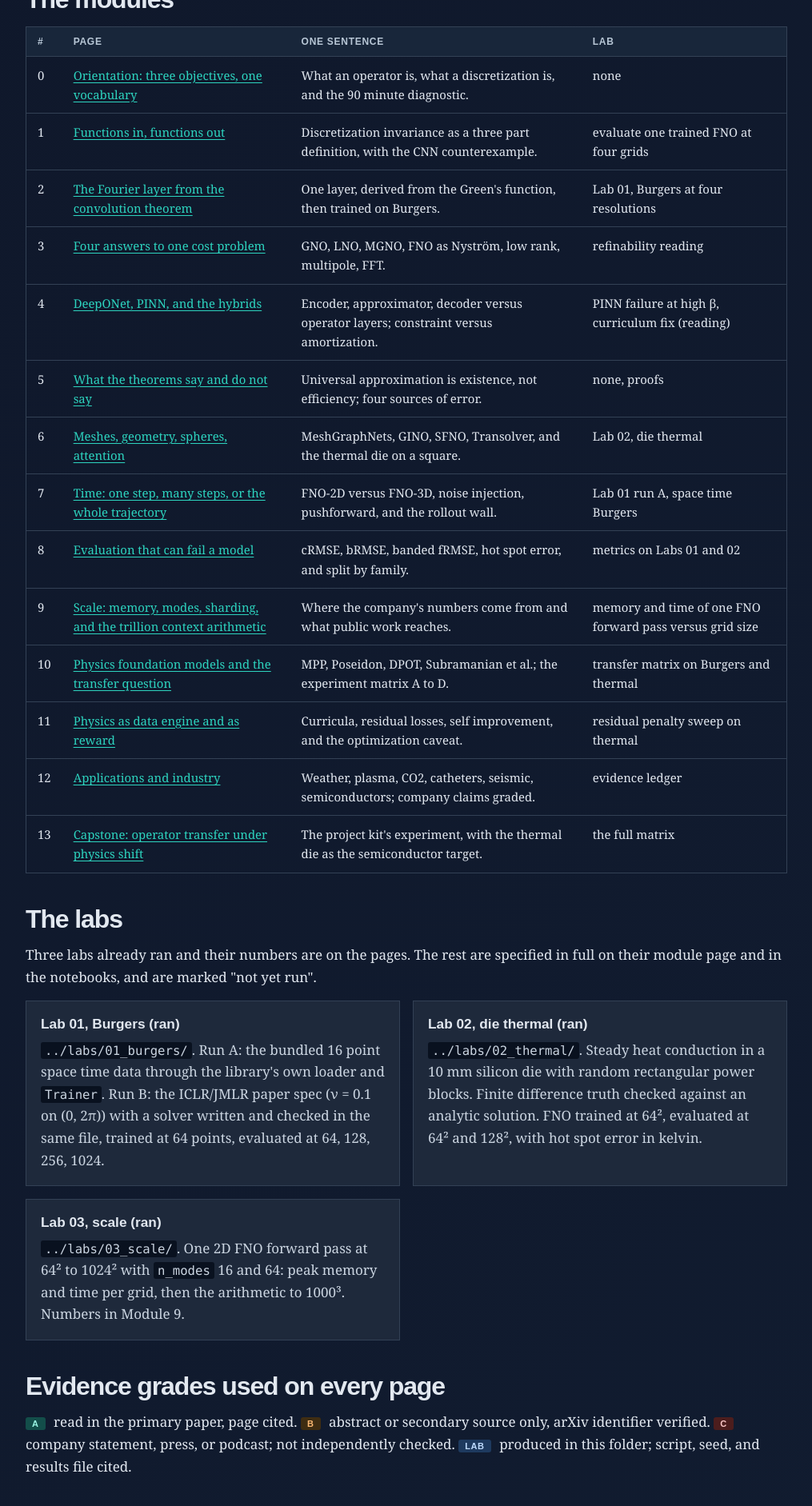
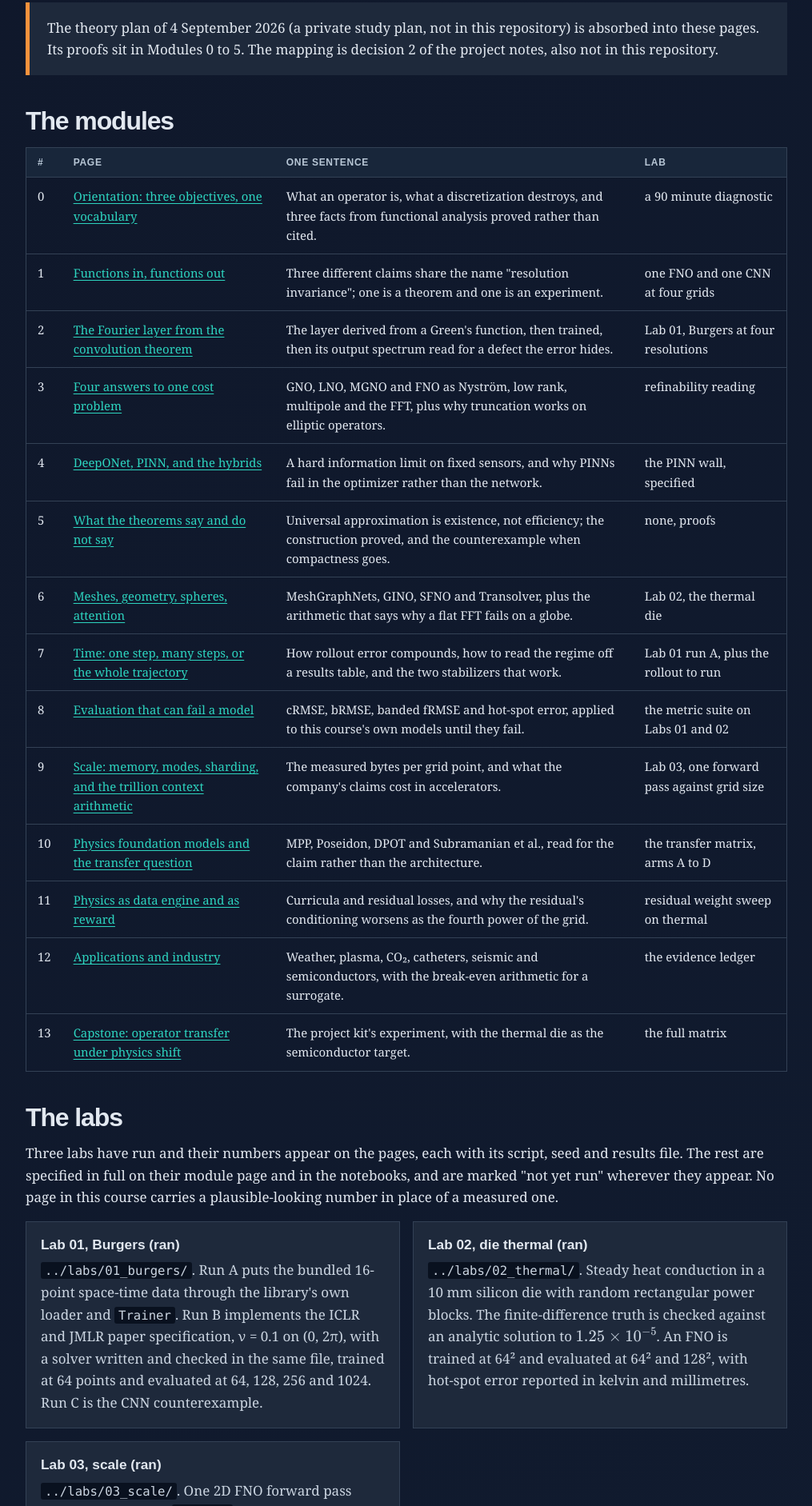
Before and after one commit to az9713/neural-operator-tutorial, a plain HTML site: page course/index.html in a window 1280 px wide. Shown: the part 917-2800 px from the top of the page at 80% size, without its empty margins (132-1147 px from the left). Drawn offline with nearby package versions, Linux system fonts and the light colour scheme.

Commit message:
Course index: rewrite, and surface what the labs actually found
The index listed the modules and said nothing about what the course
concluded. It now carries a "What the labs found" section with the three
results later modules depend on: the fixed 1.44e-2 Nyquist coefficient that
explains 89 percent of the error rise at unseen grids and appears in two
dimensions as stripes with a 27-fold high-band rise; the 49-tap CNN that ties
the FNO exactly at 64 points on 58 percent of the parameters and then reaches
1.46 at 1024, worse than predicting zero; and the n_modes // 2 + 1 counting
in neuraloperator 2.0.0 that silently halves the spectral width.

It also flags the two corrections made during the rewrite, both of which had
propagated across several pages: the Burgers FNO row differs between the two
versions of the paper by a factor of about eight while every other row
matches, and the aliased energy fraction is 0.15 percent rather than 0.5.

"How to use this course" now states the rule the pages are written on, since
it is what makes them long: a stated fact without its argument counts as a
defect, so every substantive claim carries a precise statement, its terms
defined, a proof in the smallest setting, the rescue or limit case, and a tie
to code, a paper page, or a lab number. Module 0's Fact 1 is named as the
worked model.

Every module row rewritten to say what the page concludes rather than what it
is about. MathJax added to the head, since the page now uses inline math.

Checked: all 15 pages pass the static check (no control bytes, balanced TeX
delimiters and tags, no h5 or h6), no broken local links across the folder,
and the index renders with 0 MathJax errors and no overflow.

Co-Authored-By: Claude Opus 5 <noreply@anthropic.com>
Claude-Session: https://claude.ai/code/session_01FwePq2NZ6oX8VZdDCGwN6u

```diff
--- a/course/index.html
+++ b/course/index.html
@@ -6,68 +6,84 @@
 <meta name="color-scheme" content="dark">
 <title>Neural operators, a 13 module course</title>
 <link rel="stylesheet" href="course.css">
+<script>window.MathJax={tex:{inlineMath:[['\\(','\\)']],displayMath:[['\\[','\\]']]}};</script>
+<script async src="https://cdn.jsdelivr.net/npm/mathjax@3/es5/tex-mml-chtml.js"></script>
 </head>
 <body>
 <div class="wrap">
 <p class="eyebrow">Course home · built 6 September 2026</p>
 <h1>Neural operators: from the convolution theorem to a physics foundation model</h1>
-<p class="dek">Thirteen modules plus a capstone. One student. PyTorch and <code>neuraloperator</code> only. Every number on every page traces to a research note, a primary paper page, or a lab result file in this folder.</p>
-<p class="meta">Sources of record: <code>../research_notes/*.md</code>, the four source PDFs (not in this repository; links in the README), and <code>../labs/*/results*.json</code>. Lab numbers were produced on an RTX 3050 Laptop GPU (4 GB), torch 2.11.0+cu128, neuraloperator 2.0.0.</p>
+<p class="dek">Thirteen modules and a capstone, for one reader with graduate mathematics and no exposure to this subfield. PyTorch and <code>neuraloperator</code> only. Every number on every page traces to a research note, a cited page of a primary paper, or a results file in this repository.</p>
+<p class="meta">Sources of record: <code>../research_notes/*.md</code>, the four source PDFs (not in this repository; links in the README), and <code>../labs/*/results*.json</code>. Lab numbers were produced on an RTX 3050 Laptop GPU with 4 GB, torch 2.11.0+cu128, neuraloperator 2.0.0.</p>
 
 <nav class="top">
 <a href="#how">How to use this course</a>
 <a href="#modules">The modules</a>
 <a href="#labs">The labs</a>
+<a href="#found">What the labs found</a>
 <a href="#grades">Evidence grades</a>
 <a href="#schedule">Schedule</a>
 </nav>
 
 <section id="how">
 <h2>How to use this course</h2>
-<p>Each module is one HTML page and, where a lab exists, one notebook in <code>../notebooks/</code>. A page has the same six parts in the same order: why the module exists, the core ideas in prose, the mathematics with derivations, the lab with real numbers, the sources with line citations, and an exit test. Do the exit test with the page closed. If you cannot pass it, reread the section it names.</p>
-<p>Three objectives run through the whole course and must not be mixed. A <strong>surrogate</strong> reproduces a known simulator faster. A <strong>PINN</strong> uses the equation as a loss to fit one solution. A <strong>foundation model</strong> tries to reuse one representation across several physical systems. Success at one does not prove success at another. Module 0 fixes this vocabulary. Module 10 tests the third objective with an experiment that can fail.</p>
-<div class="callout"><p>The theory plan of 4 September 2026 (a private theory study plan (not in this repository)) is absorbed into this course. Its proofs sit in Modules 0, 1, 2, 3, 4, and 5. The mapping is decision 2 of the project notes (not in this repository).</p></div>
+<p>Each module is one HTML page and, where a lab exists, one notebook in <code>../notebooks/</code>. Every page has the same six parts in the same order: why the module exists, the core ideas in prose, the mathematics with the derivations written out, the lab with real numbers, the sources with line citations, and an exit test. Do the exit test with the page closed. If you cannot pass it, reread the section it names rather than the whole page.</p>
+<p>The pages are written on one rule, which is worth stating because it explains why they are longer than they need to be. A stated fact without its argument is treated as a defect. So every substantive claim carries a precise statement, a definition of every term inside it, a proof in the smallest setting where the mechanism is visible, the rescue or the limit case, and a tie to a line of code, a page of a paper, or a number from a lab in this folder. Module 0's Fact 1 is the worked model of that shape, and everything else is held to it.</p>
+<p>Three objectives run through the whole course and must never be mixed, because each is refuted by a different experiment. A <strong>surrogate</strong> reproduces a known simulator faster. A <strong>PINN</strong> uses the equation as a loss to fit one solution. A <strong>foundation model</strong> reuses one representation across several physical systems. Success at one proves nothing about the other two. Module 0 fixes the vocabulary, Module 10 tests the third with an experiment designed so that it can fail, and Module 12 grades a company's claims against all three.</p>
+<div class="callout"><p>The theory plan of 4 September 2026 (a private study plan, not in this repository) is absorbed into these pages. Its proofs sit in Modules 0 to 5. The mapping is decision 2 of the project notes, also not in this repository.</p></div>
 </section>
 
 <section id="modules">
 <h2>The modules</h2>
 <div class="table-wrap"><table>
 <tr><th>#</th><th>Page</th><th>One sentence</th><th>Lab</th></tr>
-<tr><td>0</td><td><a href="00_orientation.html">Orientation: three objectives, one vocabulary</a></td><td>What an operator is, what a discretization is, and the 90 minute diagnostic.</td><td>none</td></tr>
-<tr><td>1</td><td><a href="01_functions_in_functions_out.html">Functions in, functions out</a></td><td>Discretization invariance as a three part definition, with the CNN counterexample.</td><td>evaluate one trained FNO at four grids</td></tr>
-<tr><td>2</td><td><a href="02_fourier_layer.html">The Fourier layer from the convolution theorem</a></td><td>One layer, derived from the Green's function, then trained on Burgers.</td><td>Lab 01, Burgers at four resolutions</td></tr>
-<tr><td>3</td><td><a href="03_four_answers.html">Four answers to one cost problem</a></td><td>GNO, LNO, MGNO, FNO as Nyström, low rank, multipole, FFT.</td><td>refinability reading</td></tr>
-<tr><td>4</td><td><a href="04_deeponet_pinn_hybrids.html">DeepONet, PINN, and the hybrids</a></td><td>Encoder, approximator, decoder versus operator layers; constraint versus amortization.</td><td>PINN failure at high β, curriculum fix (reading)</td></tr>
-<tr><td>5</td><td><a href="05_theorems.html">What the theorems say and do not say</a></td><td>Universal approximation is existence, not efficiency; four sources of error.</td><td>none, proofs</td></tr>
-<tr><td>6</td><td><a href="06_meshes_geometry.html">Meshes, geometry, spheres, attention</a></td><td>MeshGraphNets, GINO, SFNO, Transolver, and the thermal die on a square.</td><td>Lab 02, die thermal</td></tr>
-<tr><td>7</td><td><a href="07_time.html">Time: one step, many steps, or the whole trajectory</a></td><td>FNO-2D versus FNO-3D, noise injection, pushforward, and the rollout wall.</td><td>Lab 01 run A, space time Burgers</td></tr>
-<tr><td>8</td><td><a href="08_evaluation.html">Evaluation that can fail a model</a></td><td>cRMSE, bRMSE, banded fRMSE, hot spot error, and split by family.</td><td>metrics on Labs 01 and 02</td></tr>
-<tr><td>9</td><td><a href="09_scale.html">Scale: memory, modes, sharding, and the trillion context arithmetic</a></td><td>Where the company's numbers come from and what public work reaches.</td><td>memory and time of one FNO forward pass versus grid size</td></tr>
-<tr><td>10</td><td><a href="10_foundation_models.html">Physics foundation models and the transfer question</a></td><td>MPP, Poseidon, DPOT, Subramanian et al.; the experiment matrix A to D.</td><td>transfer matrix on Burgers and thermal</td></tr>
-<tr><td>11</td><td><a href="11_physics_as_signal.html">Physics as data engine and as reward</a></td><td>Curricula, residual losses, self improvement, and the optimization caveat.</td><td>residual penalty sweep on thermal</td></tr>
-<tr><td>12</td><td><a href="12_applications.html">Applications and industry</a></td><td>Weather, plasma, CO2, catheters, seismic, semiconductors; company claims graded.</td><td>evidence ledger</td></tr>
+<tr><td>0</td><td><a href="00_orientation.html">Orientation: three objectives, one vocabulary</a></td><td>What an operator is, what a discretization destroys, and three facts from functional analysis proved rather than cited.</td><td>a 90 minute diagnostic</td></tr>
+<tr><td>1</td><td><a href="01_functions_in_functions_out.html">Functions in, functions out</a></td><td>Three different claims share the name "resolution invariance"; one is a theorem and one is an experiment.</td><td>one FNO and one CNN at four grids</td></tr>
+<tr><td>2</td><td><a href="02_fourier_layer.html">The Fourier layer from the convolution theorem</a></td><td>The layer derived from a Green's function, then trained, then its output spectrum read for a defect the error hides.</td><td>Lab 01, Burgers at four resolutions</td></tr>
+<tr><td>3</td><td><a href="03_four_answers.html">Four answers to one cost problem</a></td><td>GNO, LNO, MGNO and FNO as Nyström, low rank, multipole and the FFT, plus why truncation works on elliptic operators.</td><td>refinability reading</td></tr>
+<tr><td>4</td><td><a href="04_deeponet_pinn_hybrids.html">DeepONet, PINN, and the hybrids</a></td><td>A hard information limit on fixed sensors, and why PINNs fail in the optimizer rather than the network.</td><td>the PINN wall, specified</td></tr>
+<tr><td>5</td><td><a href="05_theorems.html">What the theorems say and do not say</a></td><td>Universal approximation is existence, not efficiency; the construction proved, and the counterexample when compactness goes.</td><td>none, proofs</td></tr>
+<tr><td>6</td><td><a href="06_meshes_geometry.html">Meshes, geometry, spheres, attention</a></td><td>MeshGraphNets, GINO, SFNO and Transolver, plus the arithmetic that says why a flat FFT fails on a globe.</td><td>Lab 02, the thermal die</td></tr>
+<tr><td>7</td><td><a href="07_time.html">Time: one step, many steps, or the whole trajectory</a></td><td>How rollout error compounds, how to read the regime off a results table, and the two stabilizers that work.</td><td>Lab 01 run A, plus the rollout to run</td></tr>
+<tr><td>8</td><td><a href="08_evaluation.html">Evaluation that can fail a model</a></td><td>cRMSE, bRMSE, banded fRMSE and hot-spot error, applied to this course's own models until they fail.</td><td>the metric suite on Labs 01 and 02</td></tr>
+<tr><td>9</td><td><a href="09_scale.html">Scale: memory, modes, sharding, and the trillion context arithmetic</a></td><td>The measured bytes per grid point, and what the company's claims cost in accelerators.</td><td>Lab 03, one forward pass against grid size</td></tr>
+<tr><td>10</td><td><a href="10_foundation_models.html">Physics foundation models and the transfer question</a></td><td>MPP, Poseidon, DPOT and Subramanian et al., read for the claim rather than the architecture.</td><td>the transfer matrix, arms A to D</td></tr>
+<tr><td>11</td><td><a href="11_physics_as_signal.html">Physics as data engine and as reward</a></td><td>Curricula and residual losses, and why the residual's conditioning worsens as the fourth power of the grid.</td><td>residual weight sweep on thermal</td></tr>
+<tr><td>12</td><td><a href="12_applications.html">Applications and industry</a></td><td>Weather, plasma, CO₂, catheters, seismic and semiconductors, with the break-even arithmetic for a surrogate.</td><td>the evidence ledger</td></tr>
 <tr><td>13</td><td><a href="13_capstone.html">Capstone: operator transfer under physics shift</a></td><td>The project kit's experiment, with the thermal die as the semiconductor target.</td><td>the full matrix</td></tr>
 </table></div>
 </section>
 
 <section id="labs">
 <h2>The labs</h2>
-<p>Three labs already ran and their numbers are on the pages. The rest are specified in full on their module page and in the notebooks, and are marked "not yet run".</p>
+<p>Three labs have run and their numbers appear on the pages, each with its script, seed and results file. The rest are specified in full on their module page and in the notebooks, and are marked "not yet run" wherever they appear. No page in this course carries a plausible-looking number in place of a measured one.</p>
 <div class="grid">
-<div class="card"><h3>Lab 01, Burgers (ran)</h3><p><code>../labs/01_burgers/</code>. Run A: the bundled 16 point space time data through the library's own loader and <code>Trainer</code>. Run B: the ICLR/JMLR paper spec (ν = 0.1 on (0, 2π)) with a solver written and checked in the same file, trained at 64 points, evaluated at 64, 128, 256, 1024.</p></div>
-<div class="card"><h3>Lab 02, die thermal (ran)</h3><p><code>../labs/02_thermal/</code>. Steady heat conduction in a 10 mm silicon die with random rectangular power blocks. Finite difference truth checked against an analytic solution. FNO trained at 64², evaluated at 64² and 128², with hot spot error in kelvin.</p></div>
-<div class="card"><h3>Lab 03, scale (ran)</h3><p><code>../labs/03_scale/</code>. One 2D FNO forward pass at 64² to 1024² with <code>n_modes</code> 16 and 64: peak memory and time per grid, then the arithmetic to 1000³. Numbers in Module 9.</p></div>
+<div class="card"><h3>Lab 01, Burgers (ran)</h3><p><code>../labs/01_burgers/</code>. Run A puts the bundled 16-point space-time data through the library's own loader and <code>Trainer</code>. Run B implements the ICLR and JMLR paper specification, ν = 0.1 on (0, 2π), with a solver written and checked in the same file, trained at 64 points and evaluated at 64, 128, 256 and 1024. Run C is the CNN counterexample.</p></div>
+<div class="card"><h3>Lab 02, die thermal (ran)</h3><p><code>../labs/02_thermal/</code>. Steady heat conduction in a 10 mm silicon die with random rectangular power blocks. The finite-difference truth is checked against an analytic solution to \(1.25\times10^{-5}\). An FNO is trained at 64² and evaluated at 64² and 128², with hot-spot error reported in kelvin and millimetres.</p></div>
+<div class="card"><h3>Lab 03, scale (ran)</h3><p><code>../labs/03_scale/</code>. One 2D FNO forward pass from 64² to 1024² at <code>n_modes</code> 16 and 64, recording peak memory and time per grid, then extrapolating to 1000³. The numbers are in Module 9 and they are what makes the scale claims costable.</p></div>
 </div>
+</section>
+
+<section id="found">
+<h2>What the labs found</h2>
+<p>The labs were built to make the course checkable, and three of their results are worth knowing before you start, because several later modules depend on them.</p>
+<ol class="steps">
+<li><strong>Resolution invariance describes the architecture, not the error.</strong> An FNO trained at 64 points and evaluated at 1024 keeps a single Fourier coefficient of magnitude \(1.44\times10^{-2}\) at the Nyquist bin, identical at every unseen grid, which accounts for about 89 percent of the error rise from 0.0224 to 0.0349. The same defect appears in two dimensions as visible stripes and a 27-fold rise in the high-frequency error band. Modules 2, 6 and 8.</li>
+<li><strong>A CNN is not bad at this, until the grid changes.</strong> A convolutional network with a 49-point stencil matches the FNO exactly at the training grid, 0.0224 against 0.0224, on 58 percent of the parameters, and then reaches 1.46 at 1024 points, which is worse than predicting zero. Module 1.</li>
+<li><strong>The library counts Fourier modes differently from the paper.</strong> <code>neuraloperator</code> 2.0.0 keeps <code>n_modes // 2 + 1</code> bins on the real-FFT axis, so <code>n_modes=16</code> gives \(k_{\max}=8\) and reproducing the paper's \(k_{\max}=16\) needs <code>n_modes=32</code>. Anyone who types the paper's number into the library trains a model with half the spectral width. Module 2.</li>
+</ol>
+<p>Two corrections made during the rewrite are logged at the end of <code>../research_notes/pdf-fno-jmlr.md</code> and are worth flagging here, since both had propagated across several pages. The Burgers FNO row is <em>not</em> identical between the two versions of the paper: ICLR 2021 reports 0.0149 to 0.0139 and JMLR 2023 reports 0.0018 flat, a factor of about eight, while every other row of both tables does match. And the aliased energy fraction of Lab 01's training grid is 0.15 percent, not the 0.5 percent three pages previously said.</p>
 </section>
 
 <section id="grades">
 <h2>Evidence grades used on every page</h2>
-<p><span class="grade g-a">A</span> read in the primary paper, page cited. <span class="grade g-b">B</span> abstract or secondary source only, arXiv identifier verified. <span class="grade g-c">C</span> company statement, press, or podcast; not independently checked. <span class="grade g-lab">LAB</span> produced in this folder; script, seed, and results file cited.</p>
+<p>Every number in this course carries one of four grades, and the grade is part of the claim rather than a footnote to it. A number with no grade is a defect.</p>
+<p><span class="grade g-a">A</span> read in the primary paper, with the page cited. <span class="grade g-b">B</span> abstract or secondary source only, with the arXiv identifier verified. <span class="grade g-c">C</span> company statement, press or podcast, not independently checked; repetition does not promote a C. <span class="grade g-lab">LAB</span> produced in this repository, with the script, the seed and the results file named.</p>
 </section>
 
 <section id="schedule">
 <h2>Schedule</h2>
-<p>Sixteen to seventeen weeks at eight hours per week. Module 5 takes two or three weeks because it carries the proofs. Modules 0 to 4 take one week each. Modules 6 to 12 take one week each. The capstone takes three to four weeks. This is the estimate from decision 5 of the project notes (not in this repository), not a promise.</p>
+<p>Sixteen to seventeen weeks at eight hours a week. Modules 0 to 4 take one week each, Module 5 takes two or three because it carries the proofs, Modules 6 to 12 take one week each, and the capstone takes three to four. That is the estimate from decision 5 of the project notes, not in this repository, and it is an estimate rather than a promise. The diagnostic at the end of Module 0 exists to tell you which half of the range you are in.</p>
 </section>
 </div>
 </body>
```
